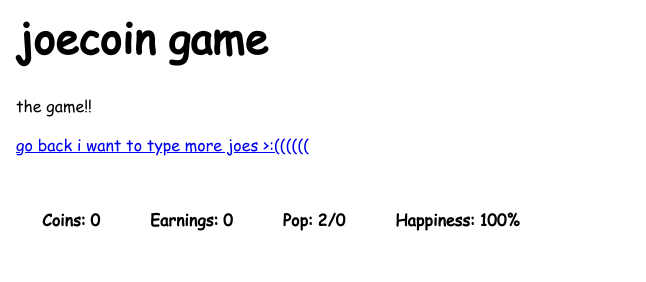
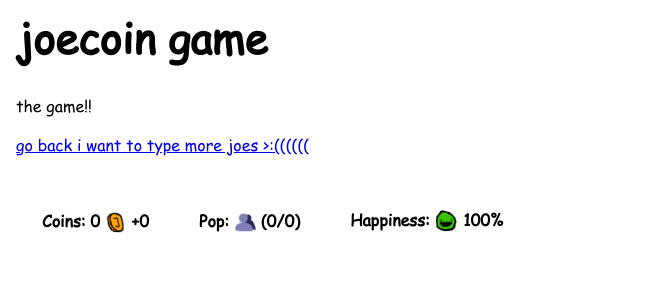
Before and after one commit to honsdaFIWA/joe., a plain HTML site: page game.html in a window 1280 px wide. Shown: the top 282 px of the page, without its empty margins (0-646 px from the left). Drawn offline with Linux system fonts and the light colour scheme.

Commit message:
basic ui and game done

```diff
--- a/game.html
+++ b/game.html
@@ -17,8 +17,7 @@
     <div class="joediv" style="margin-top: 2em;">
         <table>
             <tr>
-                <th><p id="coins" style="font-family: joe;">Coins: 0</p></th>
-                <th id="earningsui"></th>
+                <th id="coins"></th>
                 <th id="popui"></th>
                 <th id="happyui"></th>
             </tr>
--- a/js/thegame.js
+++ b/js/thegame.js
@@ -1,5 +1,9 @@
 var coins = document.getElementById("coins")
 let coinsval = 0
+
+function dirpng(file) {
+    return `./assets/${file}.png`;
+}
 
 let cdnotif = false
 
@@ -7,7 +11,8 @@ let cdnotif = false
 
 //population
 let houses = 0
-var maxpop = 8 * houses
+//math vars but funcs
+function maxpop() {var temp = houses * 8; return temp;  };
 let curpop = 0
 
 function fixpop() {
@@ -15,27 +20,30 @@ function fixpop() {
     else return 0;
 }
 
-function prerfix() {
-    if(houses == 0) return 0;
-    else return Math.round(happiness / 100 * curpop * modhappy());
-}
-
 //earnings
 let happypoints = 1
-var happiness = Math.round(100 - curpop / happypoints)
-var happyfix = happiness + fixpop()
+function happiness() { var temp = Math.round(100 - curpop / happypoints); return temp; };
+function happyfix() { var temp = happiness() + fixpop(); return temp; };
 
 //func
 function modhappy() {
-    if (happiness >= 75) return 2;
-    else if (happiness >= 25) return 1;
-    else if (happiness >= 0) return 0;
-    else if (happiness <= 0) return 2;
+    if (happiness() >= 75) return 2;
+    else if (happiness() >= 25) return 1;
+    else if (happiness() >= 0) return 0;
+    else if (happiness() <= 0) return 2;
+}
+//
+function prerfix() {
+    var temp = Math.round(happiness() / 100 * curpop * modhappy());
+    if(houses == 0) return 0;
+    else return temp
 }
 
 let prer1 = 0
-var prer2 = prerfix()
 let expense = 0
+
+function earnings() {return prer1 + prerfix() - expense;}
+
 //game functions
 
 //items
@@ -44,30 +52,41 @@ item2 = false
 
 //update population
 setInterval(() => {
-    if (curpop <= maxpop) {
-        if (happiness >= 75) curpop += 2;
-        else if (happiness >= 25) curpop += 1;
-        else if (happiness >= 15) curpop += 0;
+    if (maxpop() > curpop) {
+        if (happiness() >= 75) curpop += 2;
+        else if (happiness() >= 25) curpop += 1;
     }
-    if (happiness <= 15) curpop -= 1;
+    if (happiness() <= 15  && curpop > 0) curpop -= 1;
 }, 1000);
 
 //update coin value
 
 setInterval(() => {
-    coinsval += (prer1 + prer2 - expense)
+    coinsval += earnings()
 }, 1000);
 
 
 //ui functions
 
+function cvalcoin() {
+    if (earnings() > 0) return `<span style="color: rgb(1, 194, 1);">+${earnings()}</span>`
+    else if (earnings() == 0) return `<span>+0</span>`
+    else if (earnings() < 0) return `<span style="color: red;">-${earnings()}</span>`
+}
+function happyicon() {
+    if (happiness() >= 75) return "happy";
+    else if (happiness() >= 55) return "smile";
+    else if (happiness() >= 35) return "neutral";
+    else if (happiness() >= 15) return "sad";
+    else if (happiness() < 15) return "angry";
+}
+
 //update ui stats
 //update every 100 ticks
 setInterval(() => {
-    document.getElementById("coins").innerHTML = "Coins: " + coinsval;
-    document.getElementById("popui").innerHTML = `<p>Pop: ${curpop}/${maxpop}</p>`
-    document.getElementById("earningsui").innerHTML = `<p>Earnings: ${(prer1 + prer2 - expense)}</p>`;
-    document.getElementById("happyui").innerHTML = `<p>Happiness: ${happyfix}%</p>`;
+    document.getElementById("coins").innerHTML = `<p>Coins: ${coinsval} <span><img style="vertical-align:middle" width="22px" height="22px" src="./assets/coin.png"></span> ${cvalcoin()}</p>`
+    document.getElementById("popui").innerHTML = `<p>Pop: <span><img style="vertical-align:middle" width="22px" height="22px" src="./assets/pop.png"> (${curpop}/${maxpop()})</p>`
+    document.getElementById("happyui").innerHTML = `<p>Happiness: <span><img style="vertical-align:middle" width="24px" height="24px" src="./assets/${happyicon()}.png"></span> ${happyfix()}%</p>`;
 }, 100);
 
 
```
Also changed, not shown: assets/angry.png (added), assets/coin.png (added), assets/happy.png (added), assets/neutral.png (added), assets/pop.png (added), assets/sad.png (added), assets/smile.png (added).
